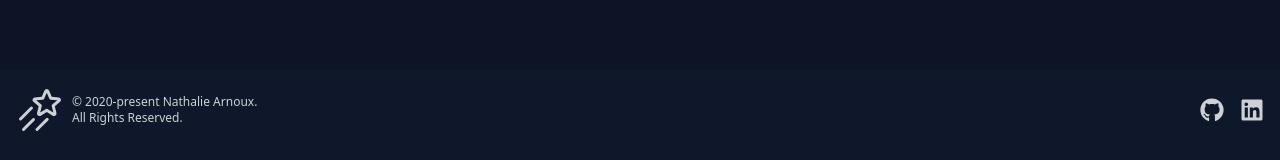
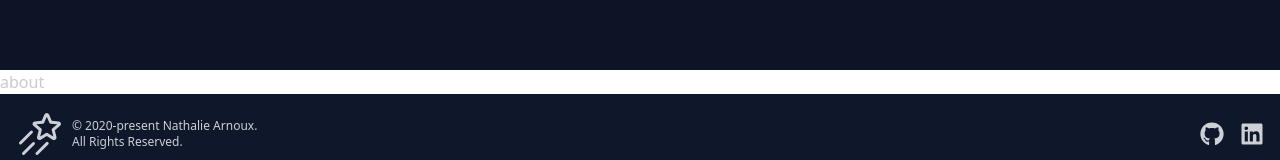
Before and after one commit to nathalieArnoux/portfolio, a React (Vite) app: page / in a window 1280 px wide. Shown: the part 742-902 px from the top of the page. Built offline with nearby package versions, Linux system fonts and the light colour scheme.

Commit message:
init about branch

```diff
--- /dev/null
+++ b/src/components/About/About.jsx
@@ -0,0 +1,9 @@
+const About = () => {
+  return (
+    <section id="about">
+      <p>about</p>
+    </section>
+  );
+};
+
+export default About;
--- a/src/components/App/App.jsx
+++ b/src/components/App/App.jsx
@@ -1,5 +1,6 @@
 import Header from "../Header/Header";
 import Hero from "../Hero/Hero";
+import About from "../About/About";
 import Footer from "../Footer/Footer";
 
 const App = () => {
@@ -8,6 +9,7 @@ const App = () => {
       <Header />
       <main>
         <Hero />
+        <About />
       </main>
       <Footer />
     </div>
```
